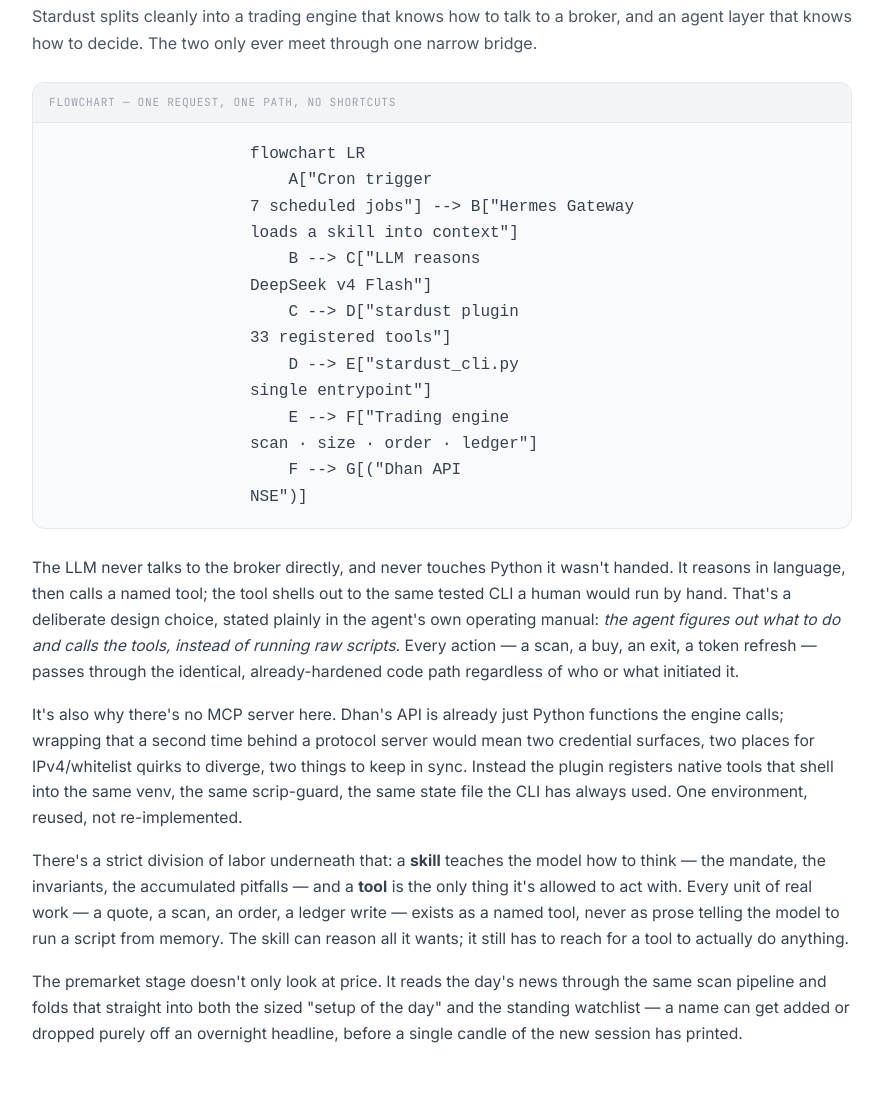
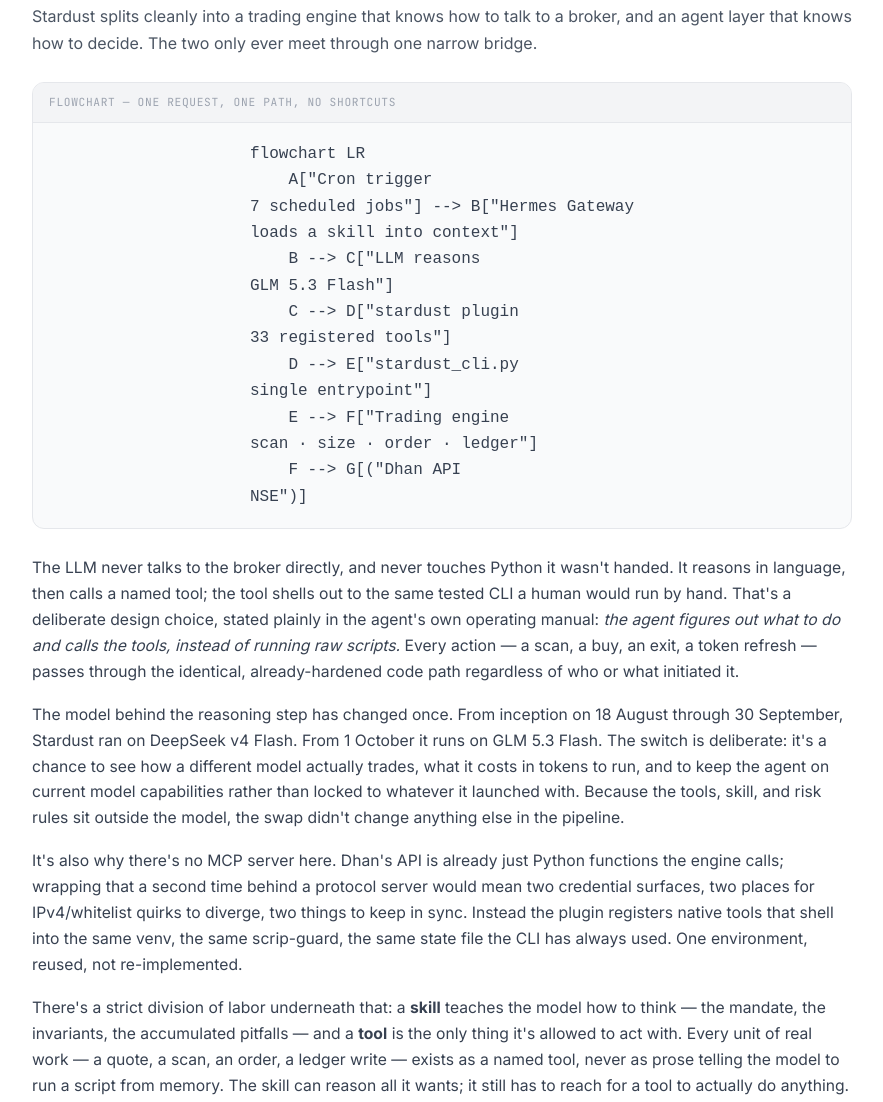
Before and after one commit to os7borne/stardust, a plain HTML site: page index.html in a window 1280 px wide. Shown: the part 1505-2607 px from the top of the page, without its empty margins (198-1081 px from the left). Drawn offline with Linux system fonts and the light colour scheme.

Commit message:
Update index.html
added a model change disclosure

```diff
--- a/index.html
+++ b/index.html
@@ -354,7 +354,7 @@
 <pre class="mermaid">
 flowchart LR
     A["Cron trigger<br/>7 scheduled jobs"] --> B["Hermes Gateway<br/>loads a skill into context"]
-    B --> C["LLM reasons<br/>DeepSeek v4 Flash"]
+    B --> C["LLM reasons<br/>GLM 5.3 Flash"]
     C --> D["stardust plugin<br/>33 registered tools"]
     D --> E["stardust_cli.py<br/>single entrypoint"]
     E --> F["Trading engine<br/>scan · size · order · ledger"]
@@ -365,6 +365,7 @@
 
     <div class="prose">
       <p>The LLM never talks to the broker directly, and never touches Python it wasn't handed. It reasons in language, then calls a named tool; the tool shells out to the same tested CLI a human would run by hand. That's a deliberate design choice, stated plainly in the agent's own operating manual: <em>the agent figures out what to do and calls the tools, instead of running raw scripts.</em> Every action — a scan, a buy, an exit, a token refresh — passes through the identical, already-hardened code path regardless of who or what initiated it.</p>
+      <p>The model behind the reasoning step has changed once. From inception on 18 August through 30 September, Stardust ran on DeepSeek v4 Flash. From 1 October it runs on GLM 5.3 Flash. The switch is deliberate: it's a chance to see how a different model actually trades, what it costs in tokens to run, and to keep the agent on current model capabilities rather than locked to whatever it launched with. Because the tools, skill, and risk rules sit outside the model, the swap didn't change anything else in the pipeline.</p>
       <p>It's also why there's no MCP server here. Dhan's API is already just Python functions the engine calls; wrapping that a second time behind a protocol server would mean two credential surfaces, two places for IPv4/whitelist quirks to diverge, two things to keep in sync. Instead the plugin registers native tools that shell into the same venv, the same scrip-guard, the same state file the CLI has always used. One environment, reused, not re-implemented.</p>
       <p>There's a strict division of labor underneath that: a <strong>skill</strong> teaches the model how to think — the mandate, the invariants, the accumulated pitfalls — and a <strong>tool</strong> is the only thing it's allowed to act with. Every unit of real work — a quote, a scan, an order, a ledger write — exists as a named tool, never as prose telling the model to run a script from memory. The skill can reason all it wants; it still has to reach for a tool to actually do anything.</p>
       <p>The premarket stage doesn't only look at price. It reads the day's news through the same scan pipeline and folds that straight into both the sized "setup of the day" and the standing watchlist — a name can get added or dropped purely off an overnight headline, before a single candle of the new session has printed.</p>
@@ -586,6 +587,7 @@
     <p class="perf-note"><sup>1</sup> September NET includes the full month's model token bill ($7.43 / ₹714) and the ₹500 Dhan API subscription. Costs are charged at month boundaries, which is why NET equals GROSS for the mid-month weeks. <sup>2</sup> From inception on 18 August to the 31 August close.</p>
     <p class="perf-note"><sup>3</sup> <strong>Not agent performance.</strong> 1–4 Sep is when the agent was given access to my legacy holdings portfolio. The +14.48% comes from bringing those holdings into the book, not from trades the agent made. That week also drives most of September's monthly figure, so read the September row with that in mind.</p>
     <p class="perf-note">Method: each window opens at the prior trading day's close and closes at the last close on or before the period end — the same window for the book and both indices. Every row is measured on its own. The weekly rows won't compound exactly into the monthly figure because the legacy holdings came into the book during September and changed the capital base. "pp" is a plain subtraction (Stardust NET minus NIFTY 50), not a risk-adjusted measure.</p>
+    <p class="perf-note">Model: every figure above comes from the DeepSeek v4 Flash period (18 August to 30 September). The agent moved to GLM 5.3 Flash on 1 October, so none of these numbers reflect the new model.</p>
 
     <div class="prose" style="margin-top:30px;">
       <p>The honest read: September's headline, about fourteen and a half points ahead of NIFTY, is mostly an accounting event. On 1 September the agent was handed my legacy holdings portfolio, and bringing those holdings into the book produced the +14.48% week. The agent didn't trade its way to that number, so it shouldn't count as evidence the agent is any good.</p>
```
